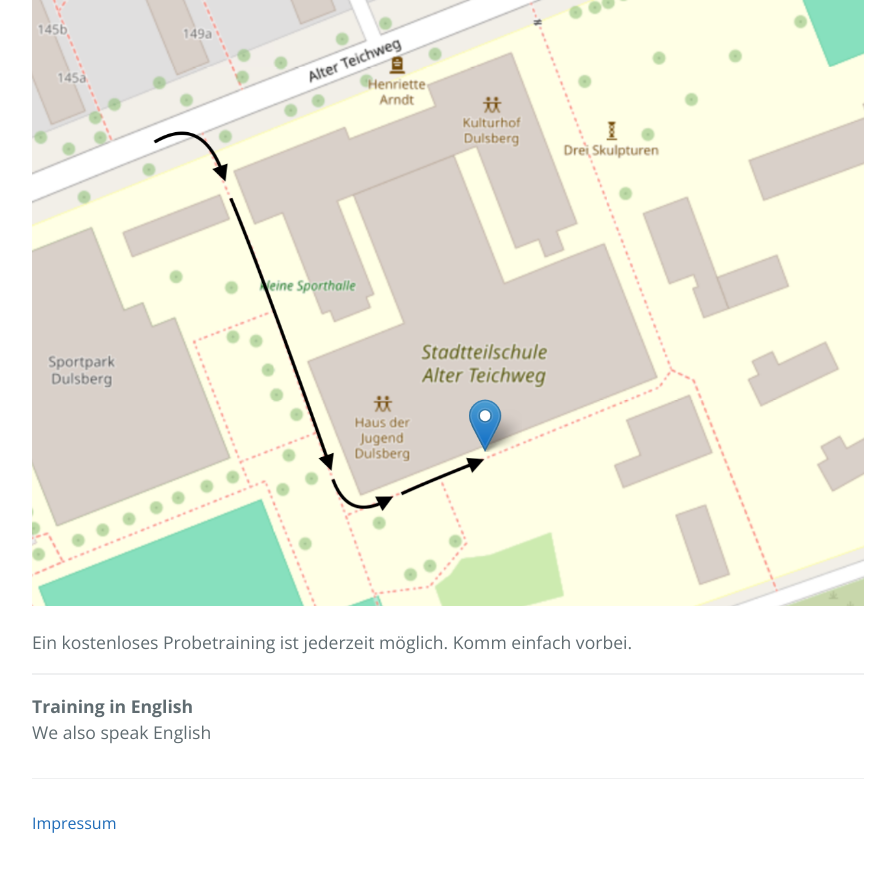
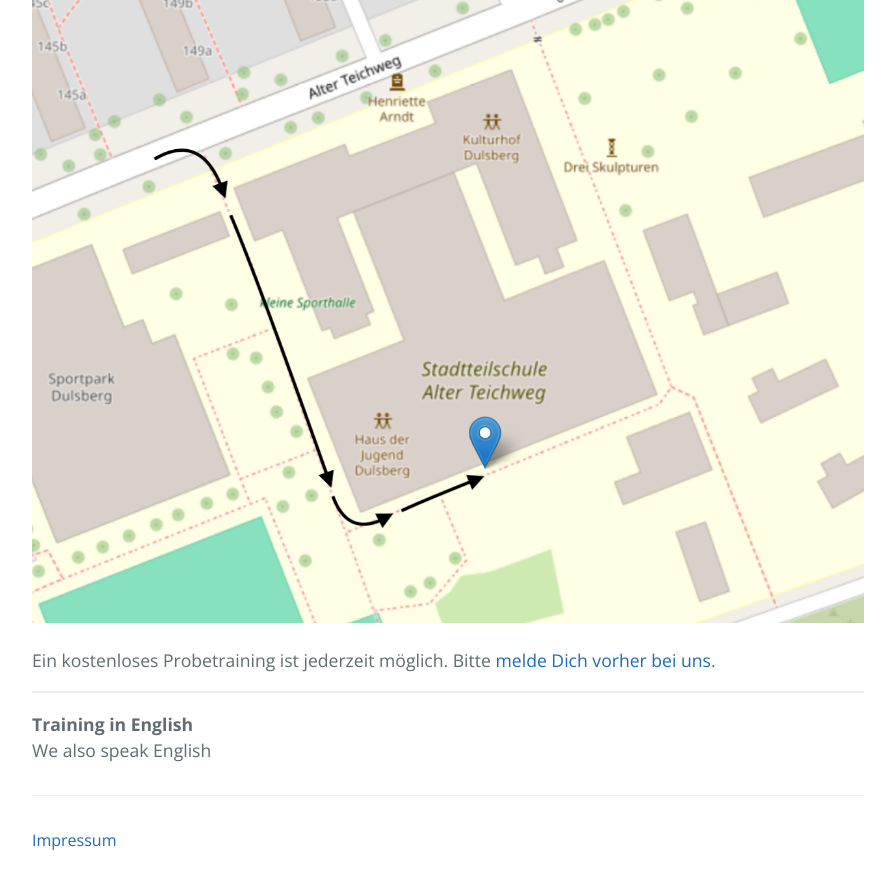
Before and after one commit to escapedcat/silat, a Jekyll site: the page built from index.md, in a window 1280 px wide and 900 px high, scrolled down 855 px. Shown: the top 889 px of the window, without its empty margins (192-1087 px from the left). Built offline with Jekyll 4.4.1, drawn with Linux system fonts in a browser that asks for light colours; our own code applies the rules of GitHub Pages for plain Markdown files.

Commit message:
feat: adjust first time training info

```diff
--- a/index.md
+++ b/index.md
@@ -13,9 +13,10 @@ Wir trainieren zweimal pro Woche für jeweils 90 Minuten:
 [Haus der Jugend Alter Teichweg](https://www.jugendserver-hamburg.de/?aid=12497)
 Alter Teichweg 200
 22049 Hamburg
+
 [![Weg Info]({{ "/assets/images/weg.webp" | relative_url }})](https://www.openstreetmap.org/?mlat=53.58667&mlon=10.06984#map=17/53.58667/10.06984&layers=N)
 
-Ein kostenloses Probetraining ist jederzeit möglich. Komm einfach vorbei.
+Ein kostenloses Probetraining ist jederzeit möglich. Bitte [melde Dich vorher bei uns](/contact).
 
 ---
 
```
